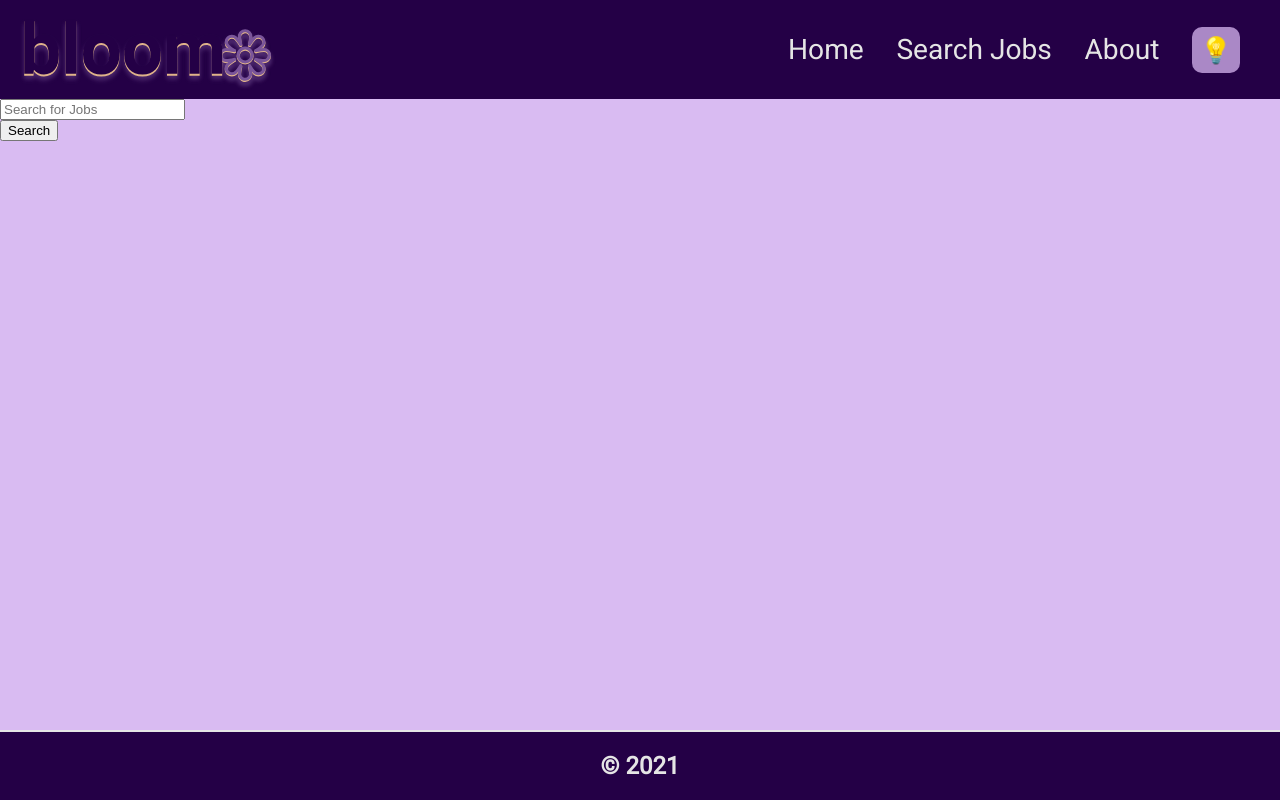
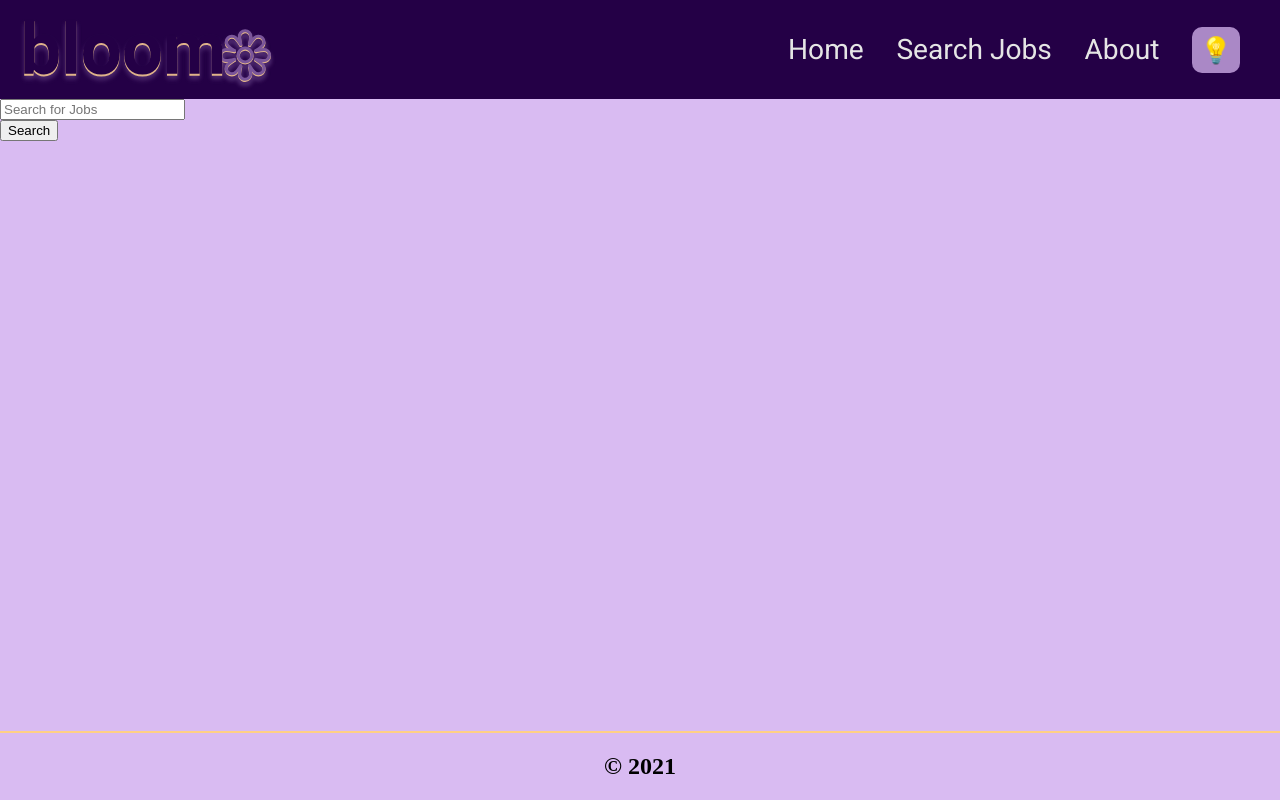
Before and after one commit to Avixph/project-bloom, a React (Create React App) app: page /search in a window 1280 px wide. Built offline with nearby package versions, Linux system fonts and the light colour scheme.

Commit message:
adding style to the footer

```diff
--- a/src/styles/componentStyles/Footer.css
+++ b/src/styles/componentStyles/Footer.css
@@ -37,26 +37,26 @@
 }
 */
 
+
+
 /* below is my css code-------------------- */
 
 /* Extra small devices (phones, 600px and down) */
-@media only screen and (max-width: 600px) {
-}
+@media only screen and (max-width: 600px) {}
+
 
 /* Small devices (portrait tablets and large phones, 600px and up) */
 @media only screen and (min-width: 600px) {
+
+  .footerDetail {
+    color: var(--fourth-color);
+  }
+
+  .darkFooterDetail {
+    color: var(--platinum);
+  }
+
   .footerArea {
-    text-align: center;
-    overflow: hidden;
-    position: fixed;
-    width: 100%;
-    bottom: 0;
-    background-color: var(--russian-violet);
-    border-top: var(--platinum) solid 2px;
-    color: var(--platinum);
-    font-family: Roboto;
-  }
-  .darkFooterArea {
     text-align: center;
     overflow: hidden;
     position: fixed;
@@ -64,23 +64,31 @@
     bottom: 0;
     background-color: var(--mauve);
     border-top: var(--deep-champagne) solid 2px;
-    color: var(--rich-black-fogar-39);
-    font-family: Roboto;
   }
+
+  .darkFooterArea {
+      text-align: center;
+      overflow: hidden;
+      position: fixed;
+      width: 100%;
+      bottom: 0;
+      background-color: var(--russian-violet);
+      border-top: var(--platinum) solid 2px;
+  }
+
+
 }
 
 /* Medium devices (landscape tablets, 768px and up) */
-@media only screen and (min-width: 768px) {
-}
+@media only screen and (min-width: 768px) {}
 
 /* Large devices (laptops/desktops, 882px and up) */
-@media only screen and (min-width: 882px) {
-}
+@media only screen and (min-width: 882px) {}
+
 
 /* Extra large devices (large laptops and desktops, 1200px and up) */
-@media only screen and (min-width: 1200px) {
-}
+@media only screen and (min-width: 1200px) {}
+
 
 /* Extra large devices (large laptops and desktops, 1300px and up) */
-@media only screen and (min-width: 1400px) {
-}
+@media only screen and (min-width: 1400px) {}
```
